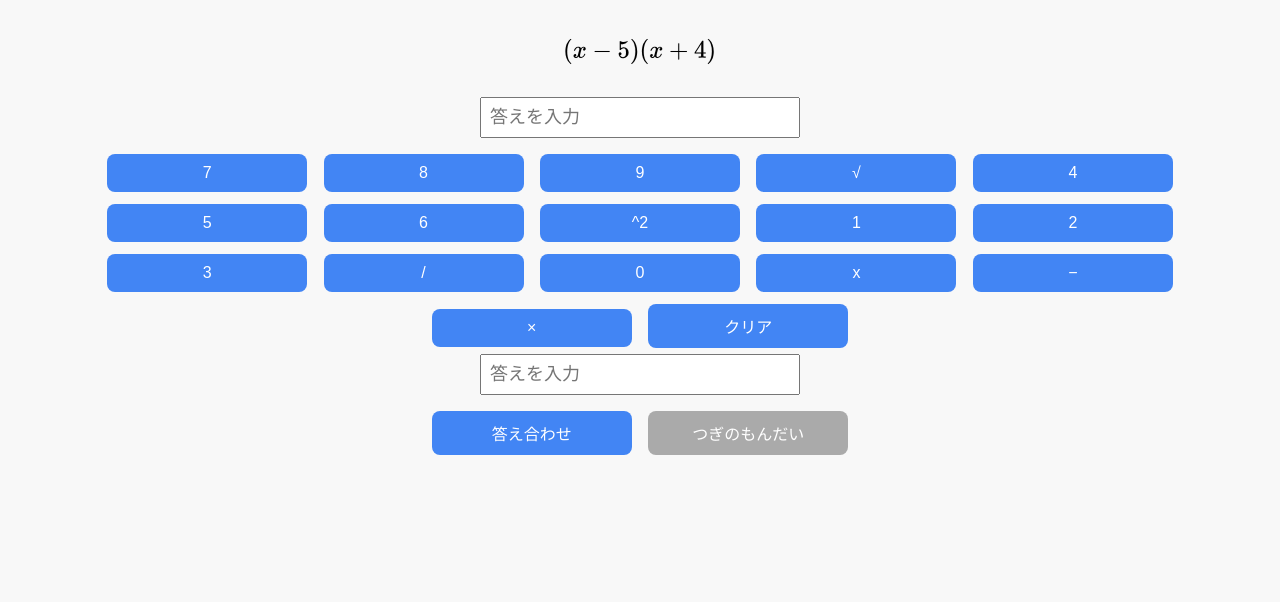
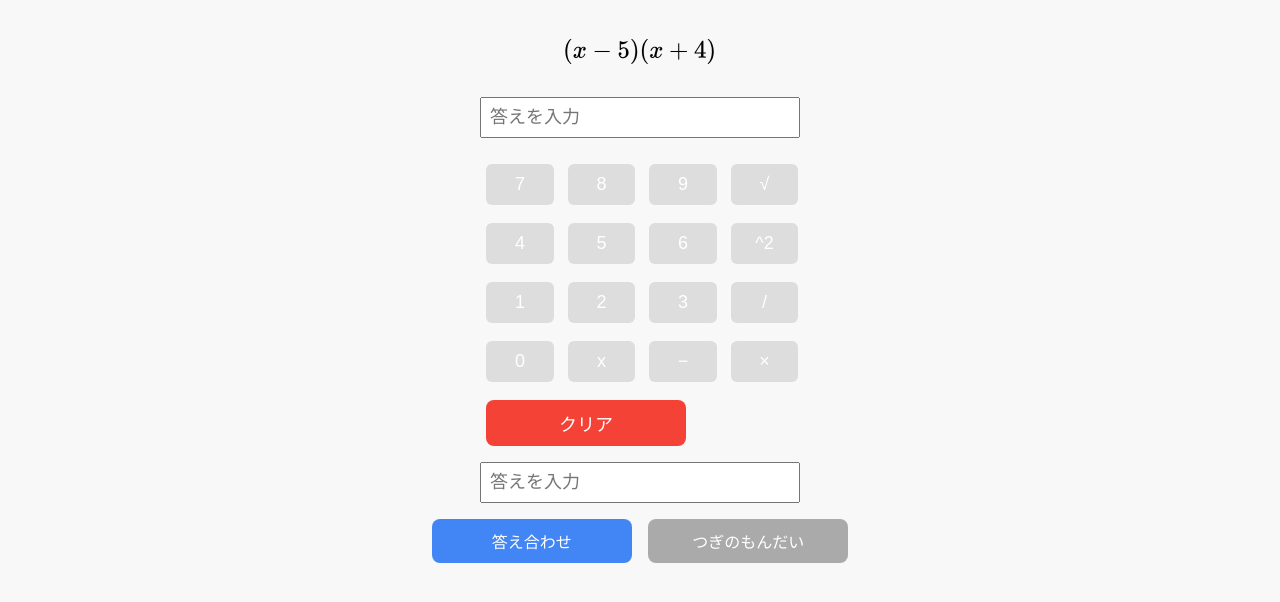
Before and after one commit to kkozuma-nmk/keisan, a plain HTML site: page index.html in a window 1280 px wide. Shown: the part 118-720 px from the top of the page. Drawn offline with nearby package versions, Linux system fonts and the light colour scheme.

Commit message:
Update style.css
UI改善

```diff
--- a/style.css
+++ b/style.css
@@ -73,3 +73,65 @@ button:disabled {
 .math {
   font-family: "KaTeX_Main", "Times New Roman", serif;
 }
+
+#button-pad {
+  margin: 10px auto;
+  display: flex;
+  flex-wrap: wrap;
+  justify-content: center;
+  gap: 6px;
+  max-width: 360px;
+}
+
+.insert-btn {
+  padding: 6px 10px;
+  font-size: 16px;
+  border-radius: 6px;
+  background-color: #ddd;
+  border: none;
+  cursor: pointer;
+  transition: background-color 0.2s ease;
+}
+
+.insert-btn:hover {
+  background-color: #ccc;
+}
+
+#clear-button {
+  background-color: #f44336;
+  color: white;
+}
+
+#button-pad {
+  display: grid;
+  grid-template-columns: repeat(4, 1fr);
+  gap: 6px;
+  max-width: 320px;
+  margin: 10px auto;
+}
+
+.insert-btn {
+  padding: 10px;
+  font-size: 18px;
+  border: none;
+  background-color: #ddd;
+  border-radius: 6px;
+  cursor: pointer;
+  transition: background-color 0.2s ease;
+}
+
+.insert-btn:hover {
+  background-color: #ccc;
+}
+
+#clear-button {
+  grid-column: span 4;
+  background-color: #f44336;
+  color: white;
+  padding: 10px;
+  font-size: 18px;
+}
+
+.wide-btn {
+  grid-column: span 4;
+}
```
